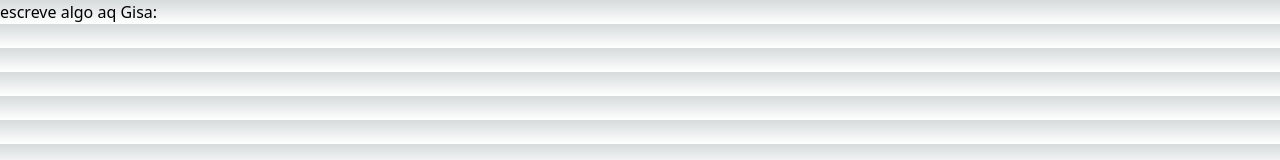
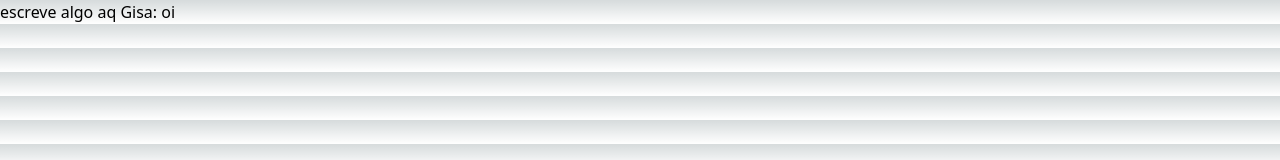
Before and after one commit to jess-andrade/torabox, a Next.js app: page / in a window 1280 px wide. Shown: the top 160 px of the page. Built offline with nearby package versions, Linux system fonts and the light colour scheme.

Commit message:
2 commit

```diff
--- a/src/pages/index.tsx
+++ b/src/pages/index.tsx
@@ -6,7 +6,7 @@ const inter = Inter({ subsets: ['latin'] })
 export default function Home() {
   return (
     <div>
-      <p>escreve algo aq Gisa: </p>
+      <p>escreve algo aq Gisa: oi </p>
     </div>
   )
 }
```
